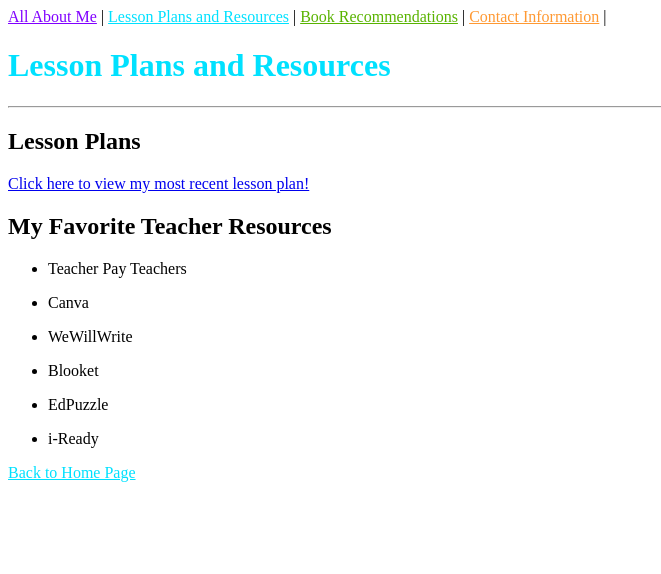
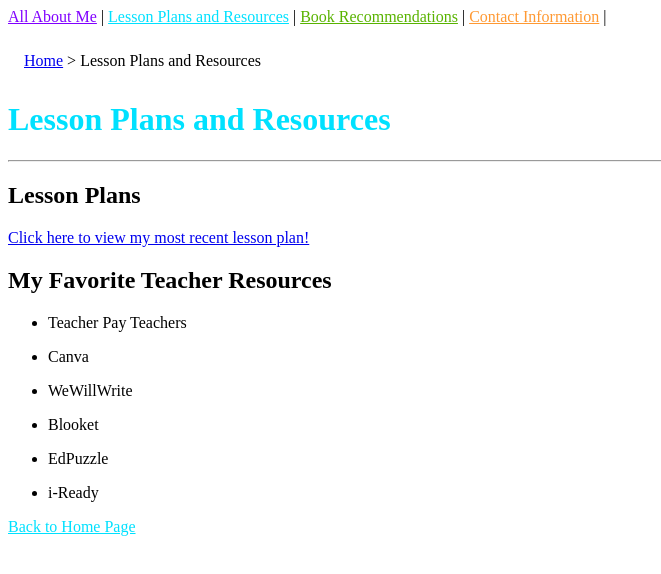
Before and after one commit to brekellebeadnell/BeadnellPProject, a plain HTML site: page lessonplansandresources.html in a window 1280 px wide. Shown: the whole page, without its empty margins (0-661 px from the left). Drawn offline with Linux system fonts and the light colour scheme.

Commit message:
Update lessonplansandresources.html

```diff
--- a/lessonplansandresources.html
+++ b/lessonplansandresources.html
@@ -13,6 +13,15 @@
 			<a href="bookrecs.html" style="color:#59b300;">Book Recommendations</a> |
 			<a href="contact.html" style="color:#ff9933;">Contact Information</a> |
 		</nav>
+			<style>
+		ul.breadcrumb {
+			padding: 10px 16px;
+			list-style: none;
+		}
+		</style>
+	<ul class="breadcrumb">
+		<li><a href="index.html">Home</a> > Lesson Plans and Resources</li>
+	</ul>
 		<h1 style="color:#00e1ff;"> Lesson Plans and Resources </h1>
 		<hr>
 	<p>
```
